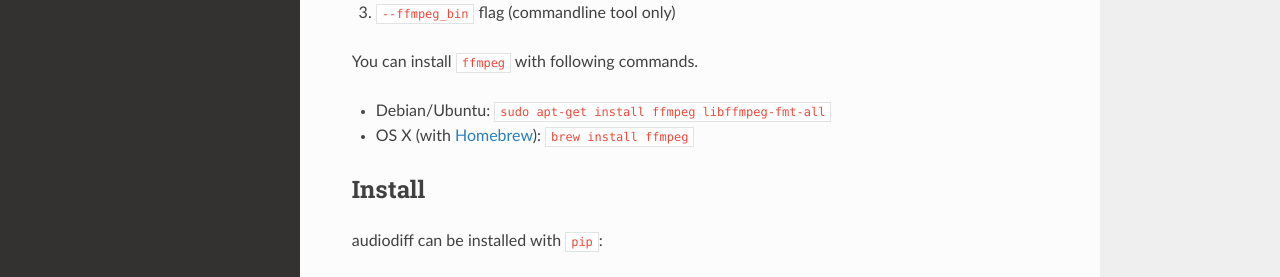
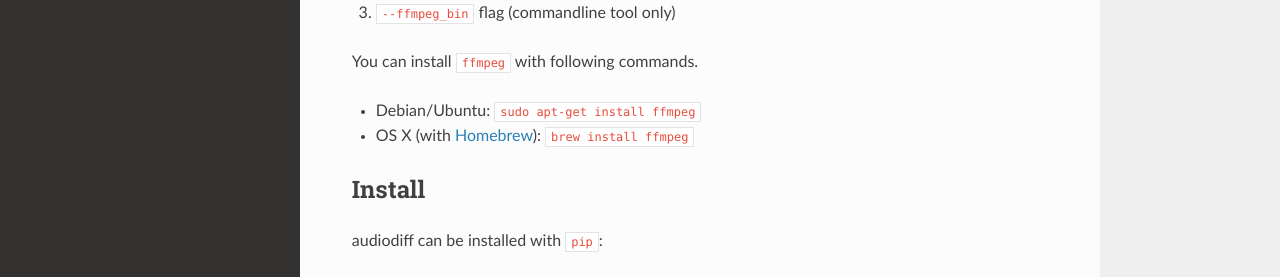
Before and after one commit to clee704/audiodiff, a Sphinx documentation site: the page built from docs/index.rst, in a window 1280 px wide and 900 px high. Shown: the part 410-687 px from the top of the window. Built offline with Sphinx 7.4.7 and the Read the Docs theme 2.0.0, drawn with Linux system fonts in a browser that asks for light colours.

Commit message:
Fix typo

```diff
--- a/docs/index.rst
+++ b/docs/index.rst
@@ -18,7 +18,7 @@ take precedence over earlier ones):
 
 You can install ``ffmpeg`` with following commands.
 
-- Debian/Ubuntu: ``sudo apt-get install ffmpeg libffmpeg-fmt-all``
+- Debian/Ubuntu: ``sudo apt-get install ffmpeg``
 - OS X (with Homebrew_): ``brew install ffmpeg``
 
 .. _Homebrew: http://brew.sh
```
